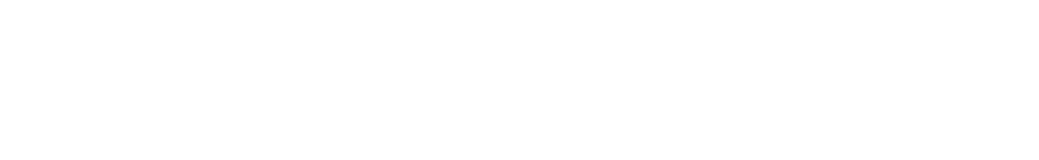
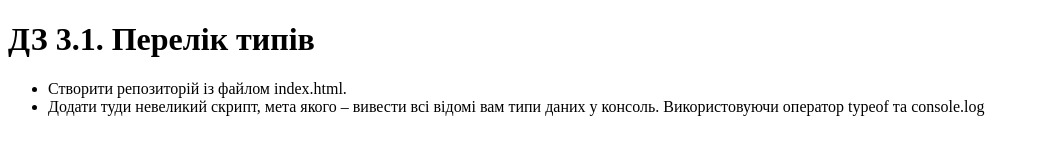
Before and after one commit to AnnaLebedinskaya/HW-3.2-, a plain HTML site: page index.html in a window 1280 px wide. Shown: the whole page, without its empty margins (0-1039 px from the left). Drawn offline with Linux system fonts and the light colour scheme.

Commit message:
add body

```diff
--- a/index.html
+++ b/index.html
@@ -1,5 +1,5 @@
 <!DOCTYPE html>
-<html lang="en">
+<html lang="ua">
 <head>
     <meta charset="UTF-8">
     <meta name="viewport" content="width=device-width, initial-scale=1.0">
@@ -8,6 +8,13 @@
     </title>
 </head>
 <body>
+    <h1>
+        ДЗ 3.1. Перелік типів
+    </h1>
+    <ul>
+        <li>Створити репозиторій із файлом index.html.</li>
+        <li>Додати туди невеликий скрипт, мета якого – вивести всі відомі вам типи даних у консоль. Використовуючи оператор typeof та console.log</li>
+      </ul>
     <script src="./index.js">
     </script>
 </body>
```
